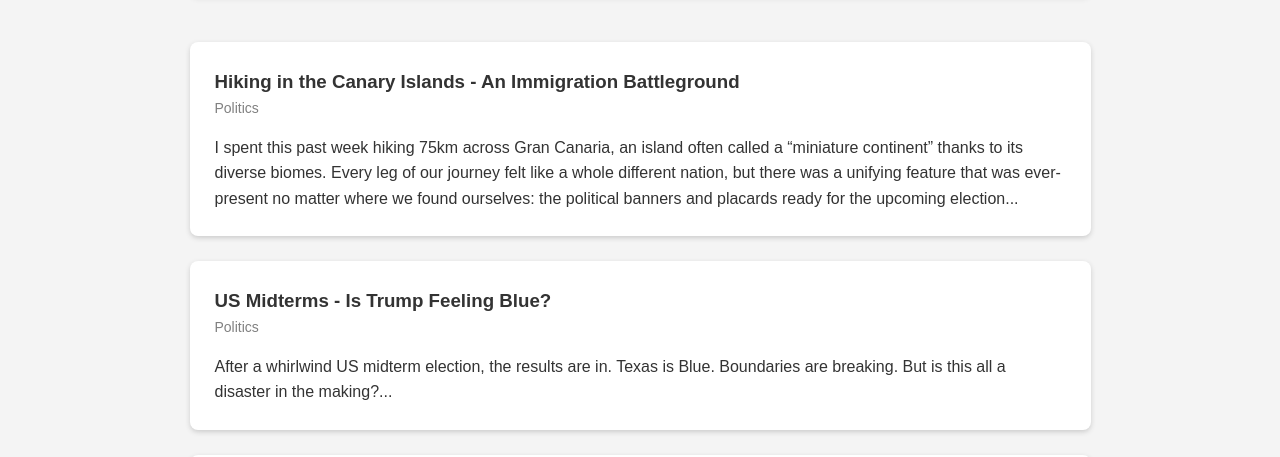
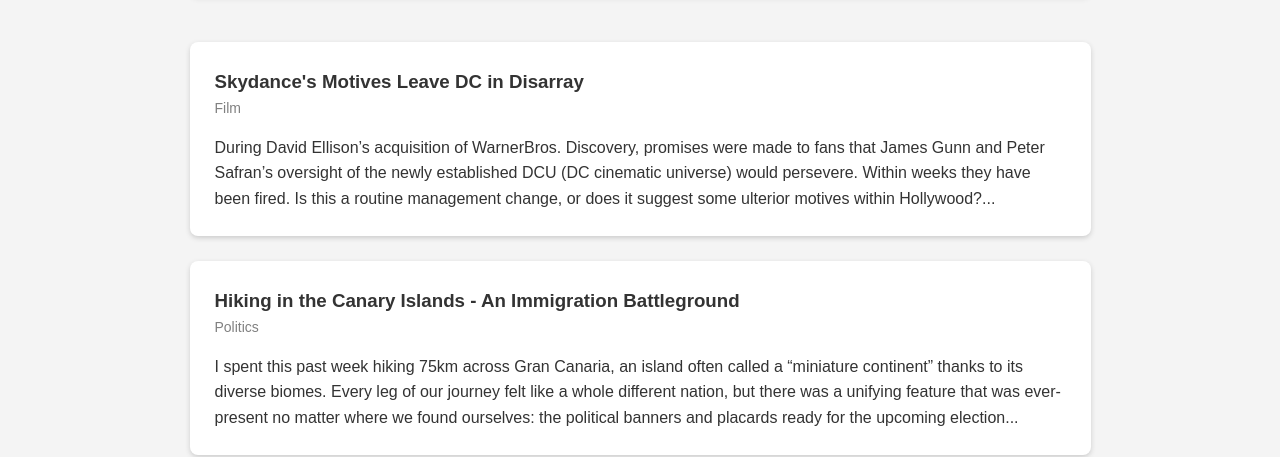
Before and after one commit to Alfie-Website-Test/Alfie-Blog, a plain HTML site: page blog.html in a window 1280 px wide. Shown: the part 277-734 px from the top of the page. Drawn offline with Linux system fonts and the light colour scheme.

Commit message:
Add new blog post on Skydance's motives
Added a new blog post about Skydance's motives in DC.

```diff
--- a/blog.html
+++ b/blog.html
@@ -33,6 +33,13 @@
 
 	</article>
 
+	<a href="post5.html" class="blogbox">
+
+		<h3> Skydance's Motives Leave DC in Disarray </h3>
+		<p class="date"> Film </p>
+		<p>During David Ellison’s acquisition of WarnerBros. Discovery, promises were made to fans that James Gunn and Peter Safran’s oversight of the newly established DCU (DC cinematic universe) would persevere. Within weeks they have been fired. Is this a routine management change, or does it suggest some ulterior motives within Hollywood?...</p>
+	</a>
+
 	<a href="post4.html" class="blogbox">
 
 		<h3> Hiking in the Canary Islands - An Immigration Battleground </h3>
```
